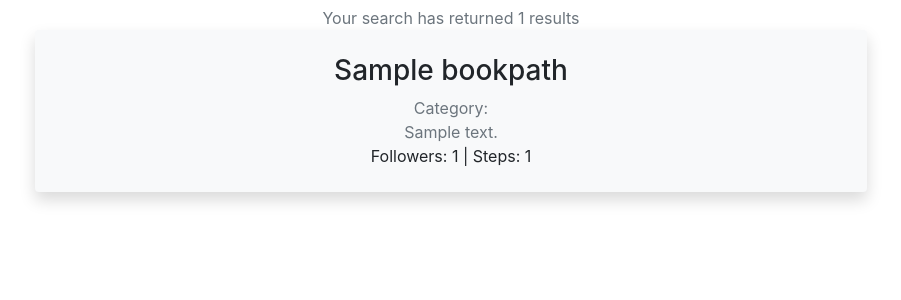
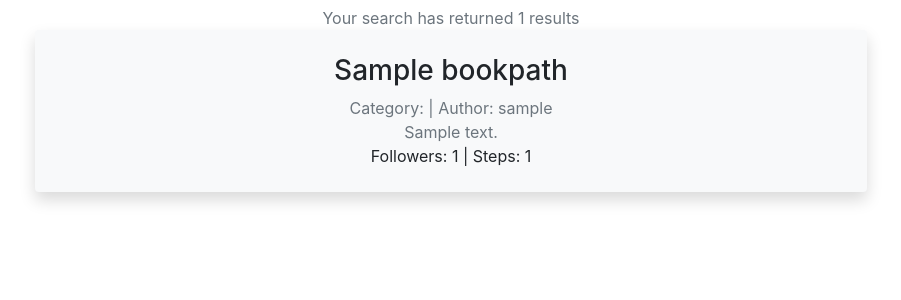
Before and after one commit to DamianRubio/bookpaths, a Django app: page /explore/bookpaths in a window 1280 px wide. Shown: the part 166-466 px from the top of the page, without its empty margins (174-1075 px from the left). Run offline with Django 3.2, Linux system fonts and the light colour scheme; tables that the repository leaves empty hold one stand-in row (values such as "Sample post"); some libraries are stand-ins or nearby versions.

Commit message:
Amend: Forgot to add some files lol

```diff
--- a/bookpaths_app/templates/bookpaths_app/explore_bookpaths.html
+++ b/bookpaths_app/templates/bookpaths_app/explore_bookpaths.html
@@ -67,7 +67,7 @@
         <div class="media container position-relative bg-light shadow p-4 rounded mb-3">
             <div class="media-body">
                 <h3>{{ bookpath.name }}</h3>
-                <span class="text-muted d-block">Category: {{ bookpath.category }}</span>
+                <span class="text-muted d-block">Category: {{ bookpath.category }} | Author: {{ bookpath.author }}</span>
                 <span class="text-muted d-block">{{ bookpath.description }}</span>
                 <span class="">Followers: {{ bookpath.follow_count }} | Steps: {{ bookpath.steps }}</span>
                 <a href="{% url 'bookpath' bookpath_id=bookpath.id %}" class="stretched-link"></a>
```
